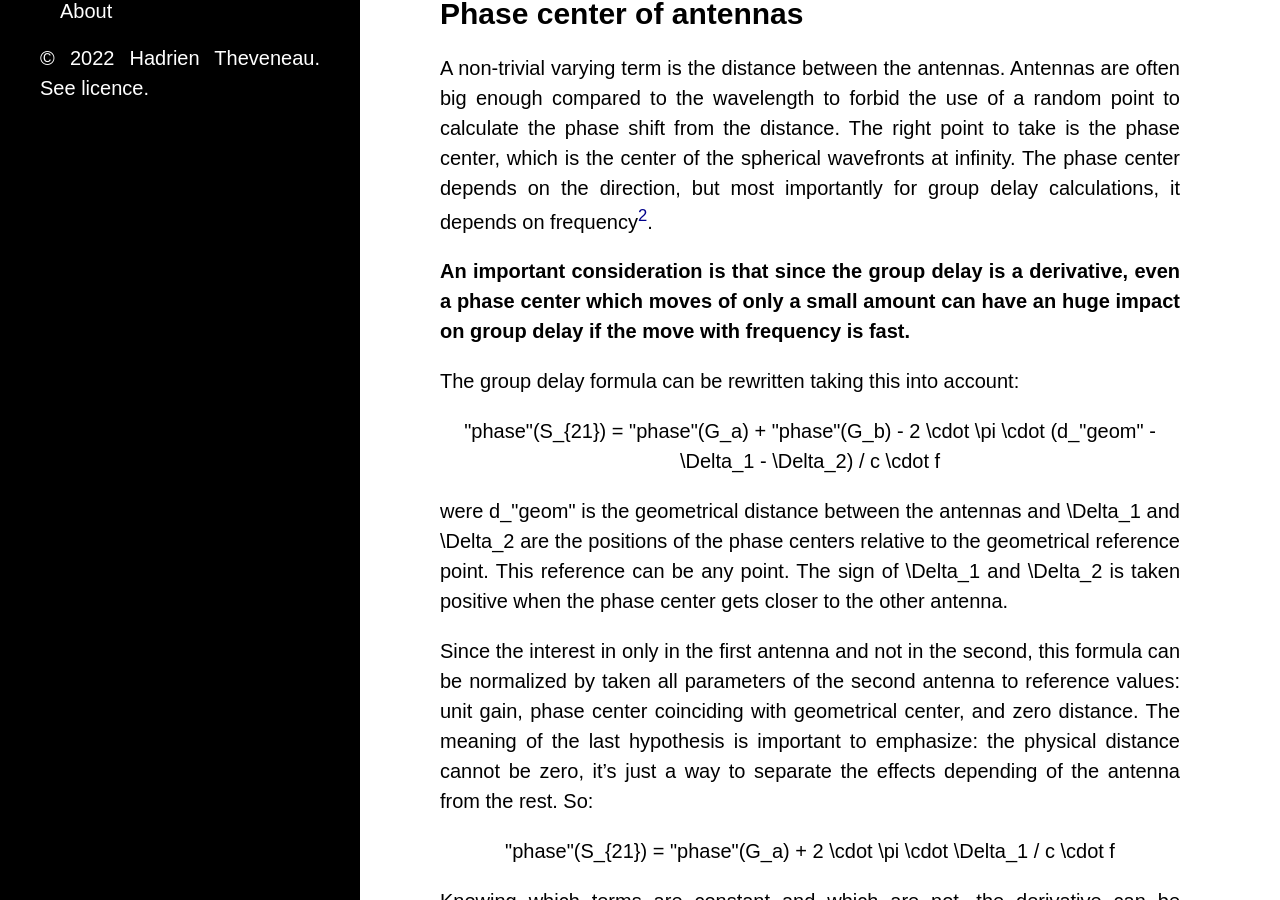
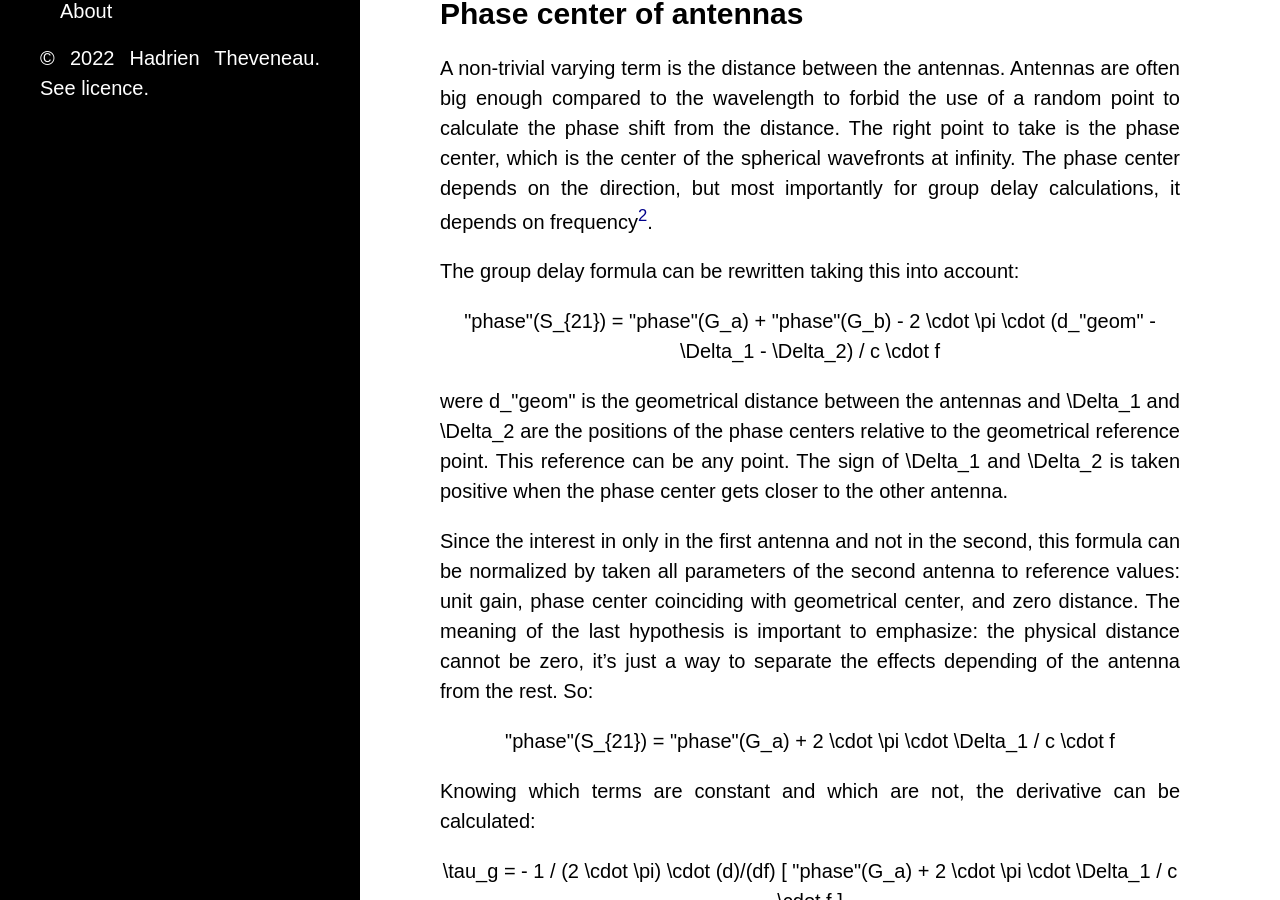
Before and after one commit to thadrien/Zview.github.io, a Jekyll site: the page built from _posts/2022-06-07-on-antennas-group-delay.md, in a window 1280 px wide and 900 px high, scrolled down 1096 px. Built offline with Jekyll 4.4.1, drawn with Linux system fonts in a browser that asks for light colours; a script that is not in the unit is left out.

Commit message:
Remove dubious comment on phase center moving speed.

```diff
--- a/_posts/2022-06-07-on-antennas-group-delay.md
+++ b/_posts/2022-06-07-on-antennas-group-delay.md
@@ -35,8 +35,6 @@ Group delay is calculated using the derivative of the phase by <asciimath> \tau_
 
 A non-trivial varying term is the distance between the antennas. Antennas are often big enough compared to the wavelength to forbid the use of a random point to calculate the phase shift from the distance. The right point to take is the phase center, which is the center of the spherical wavefronts at infinity. The phase center depends on the direction, but most importantly for group delay calculations, it depends on frequency[^2].
 
-**An important consideration is that since the group delay is a derivative, even a phase center which moves of only a small amount can have an huge impact on group delay if the move with frequency is fast.**
-
 The group delay formula can be rewritten taking this into account:
 
 <asciimath>
```
